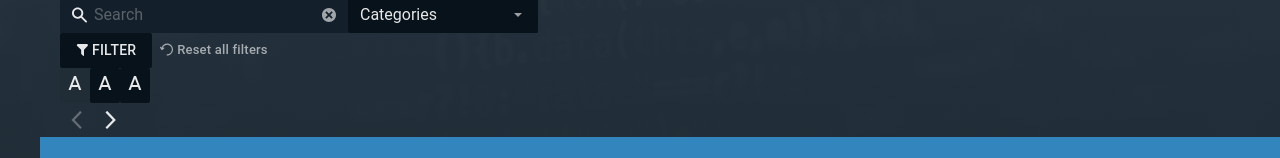
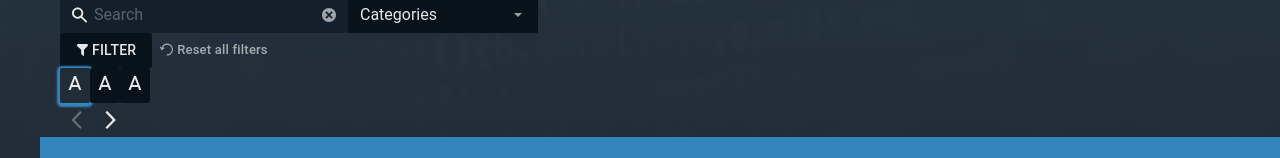
Before and after one commit to CSIS-iLab/tech-policy-database, a React (Create React App) app: page / in a window 1280 px wide. Shown: the part 463-621 px from the top of the page. Built offline with nearby package versions, Linux system fonts and the light colour scheme; a web font is replaced by a local one.

Commit message:
Refactor renderClass function

```diff
--- a/src/scss/components/_buttons.scss
+++ b/src/scss/components/_buttons.scss
@@ -57,7 +57,7 @@
 
     &.js-isActive {
       background: $color__gray-400;
-      box-shadow: 2px solid $color__blue-300;
+      box-shadow: 0 1px 2px 3px $color__blue-300;
 
       &:hover {
         border-color: #85b7db;
--- a/src/shared/table-options/FontResize.js
+++ b/src/shared/table-options/FontResize.js
@@ -11,9 +11,11 @@ const FontResize = () => {
   }
 
   const renderClass = (size) => {
+    let baseClass = "btn btn--dark btn--square"
+
     return activeSize === size
-      ? "btn btn--dark btn--square js-isActive"
-      : "btn btn--dark btn--square"
+      ? baseClass + " js-isActive"
+      : baseClass
   }
 
   return (
```
